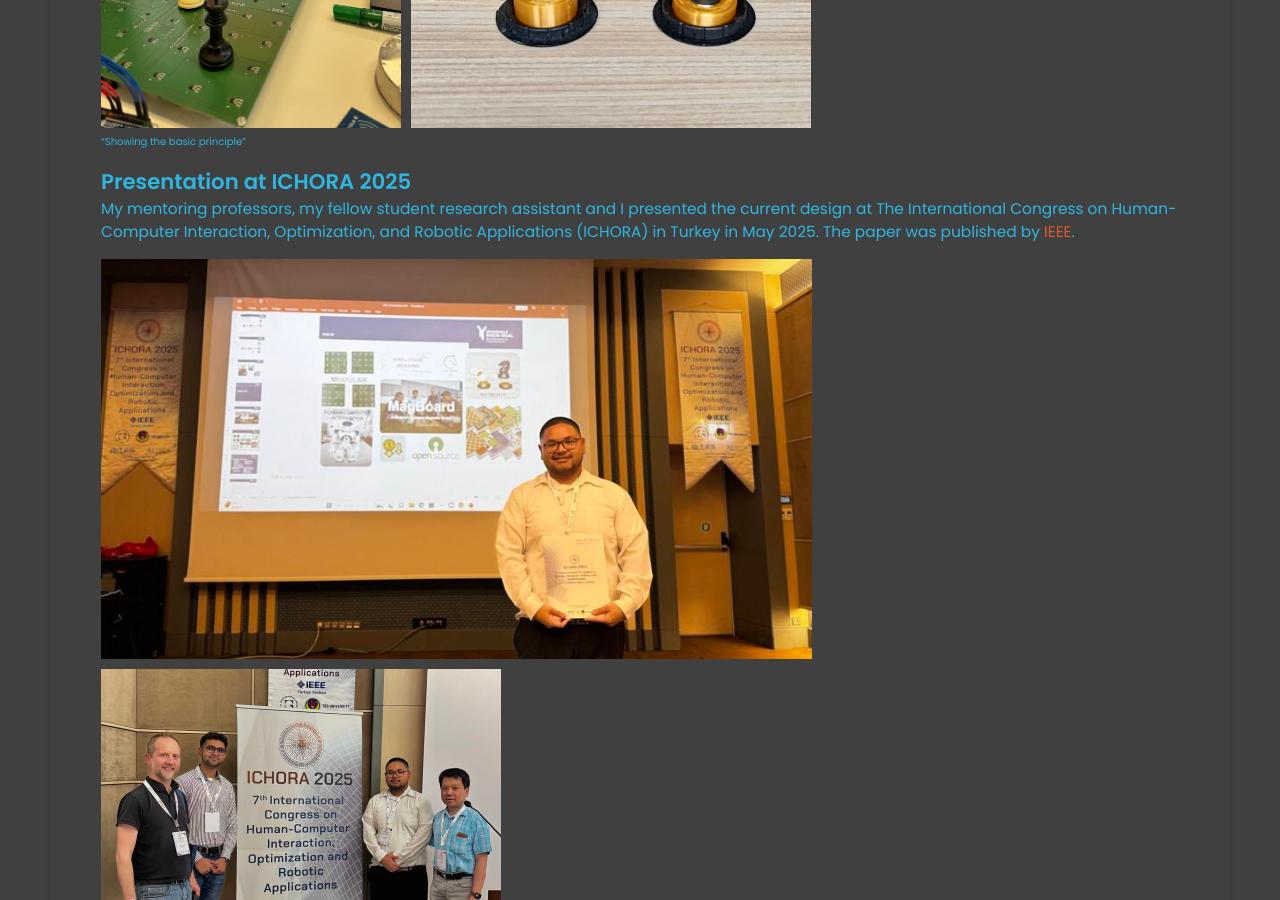
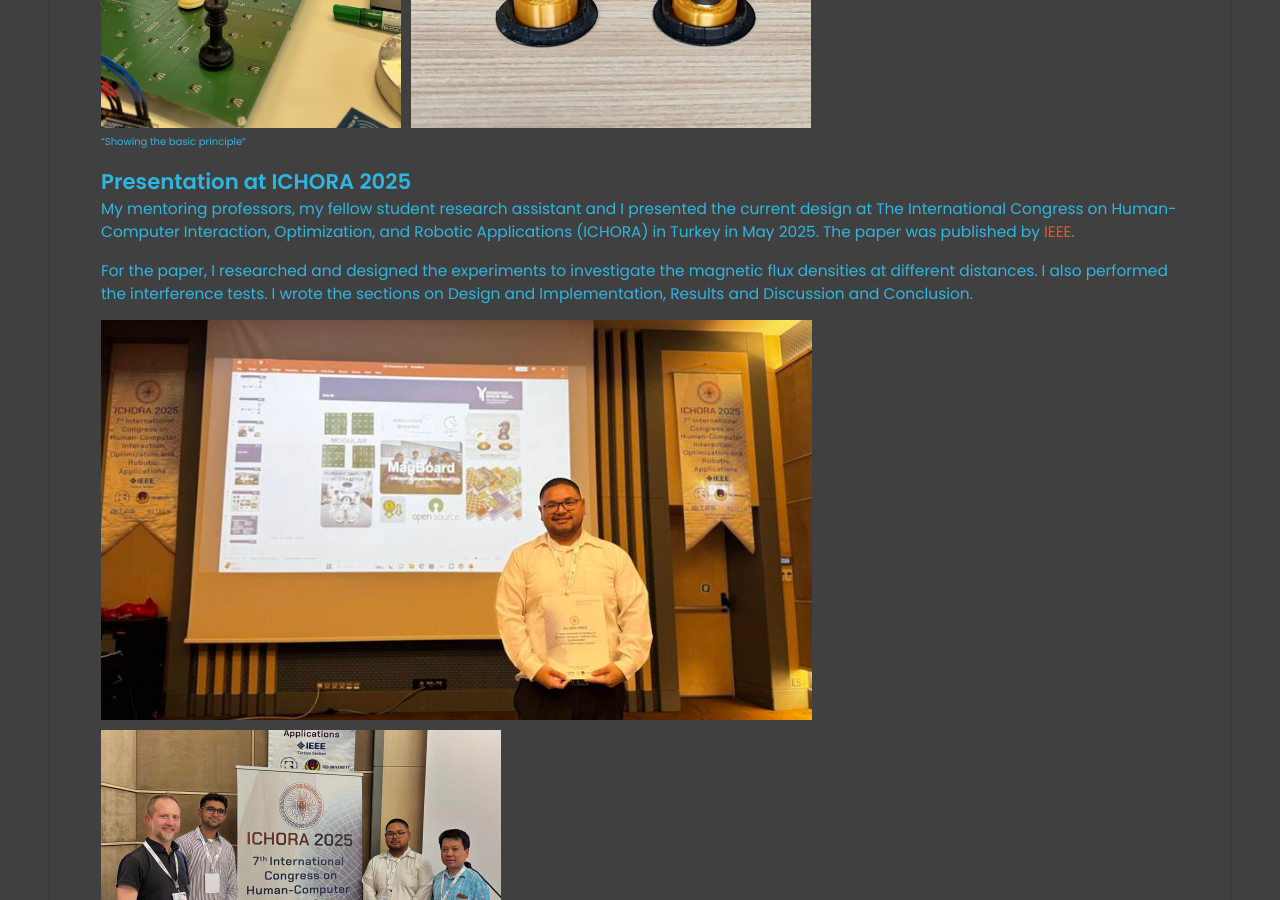
Before and after one commit to jcchincheong-bb/jcchincheong-bb.github.io, a Jekyll site: the page built from _projects/chess-playing-robot/index.md, in a window 1280 px wide and 900 px high, scrolled down 1865 px. Built offline with Jekyll 4.4.1, drawn with Linux system fonts in a browser that asks for light colours.

Commit message:
Update to CR page
mentioned exactly which parts I did in the magboard paper

```diff
--- a/_projects/chess-playing-robot/index.md
+++ b/_projects/chess-playing-robot/index.md
@@ -37,6 +37,8 @@ To identify the class and position of the pieces, we desigend a modular 4×4 arr
 ## Presentation at ICHORA 2025
 My mentoring professors, my fellow student research assistant and I presented the current design at The International Congress on Human-Computer Interaction, Optimization, and Robotic Applications (ICHORA) in Turkey in May 2025. The paper was published by [IEEE](https://ieeexplore.ieee.org/document/11016842).
 
+For the paper, I researched and designed the experiments to investigate the magnetic flux densities at different distances. I also performed the interference tests. I wrote the sections on Design and Implementation, Results and Discussion and Conclusion.
+
 {% include image-gallery.html images="ichora.jpeg, ichora2.jpeg" height="400"%}
 <span style="font-size: 10px">"Images from ICHORA 2025"</span>
 
```
